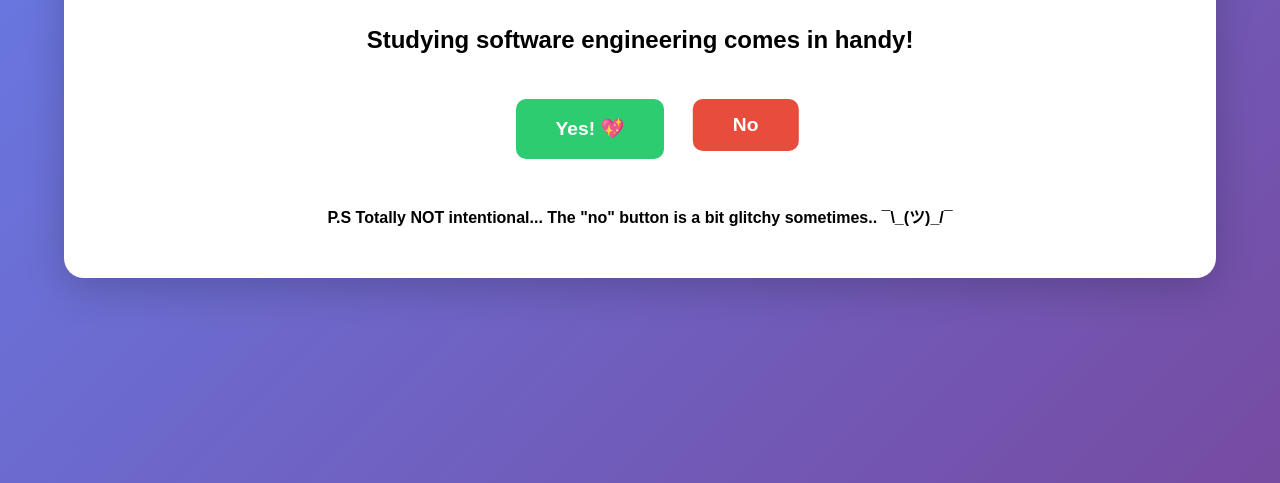
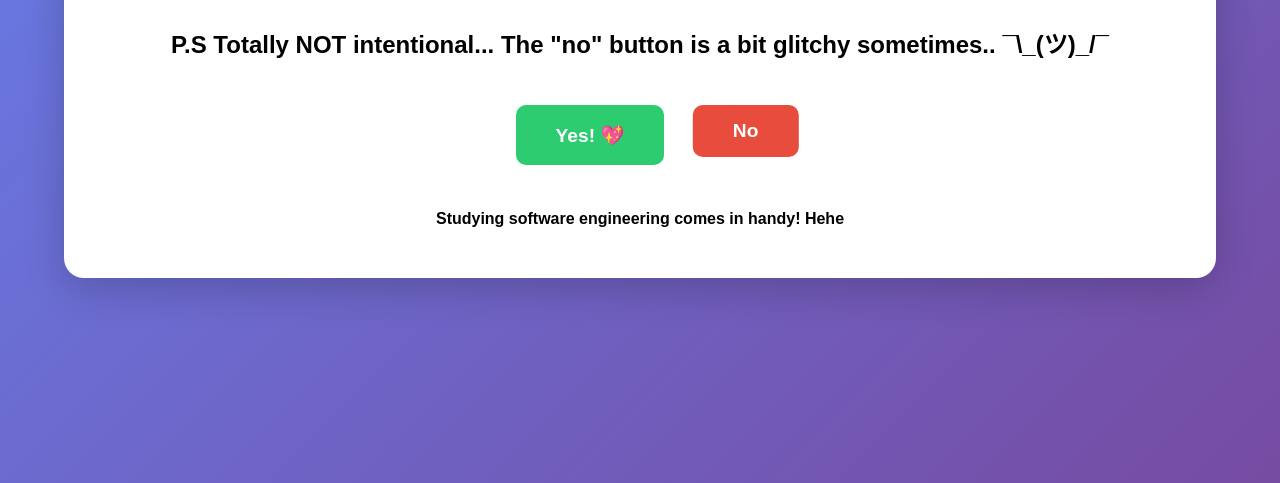
Before and after one commit to jcicpuserid/valentine, a plain HTML site: page index.html in a window 1280 px wide. Shown: the part 317-800 px from the top of the page. Drawn offline with Linux system fonts and the light colour scheme.

Commit message:
Update index.html ; Swappd text lines

```diff
--- a/index.html
+++ b/index.html
@@ -92,13 +92,13 @@
 <body>
    <div class="container">
        <h1> Will you be my Valentine? For 100 yrs.. 💕 </h1>
-       <h2> Studying software engineering comes in handy! </h2>
+       <h2> P.S Totally NOT intentional... The "no" button is a bit glitchy sometimes.. ¯\_(ツ)_/¯  </h2>
 
        <div class="buttons">
            <button id="yesBtn">Yes! 💖</button>
            <button id="noBtn">No</button>
        </div>
-       <h4 id="psMessage"> P.S Totally NOT intentional... The "no" button is a bit glitchy sometimes.. ¯\_(ツ)_/¯ </h4>
+       <h4 id="psMessage"> Studying software engineering comes in handy! Hehe </h4>
 
        <img id="gif" src="https://media.tenor.com/OrxXcqX25KcAAAAj/dudu-bubu-love-gif.gif" alt="Happy celebration">
    </div>
```
